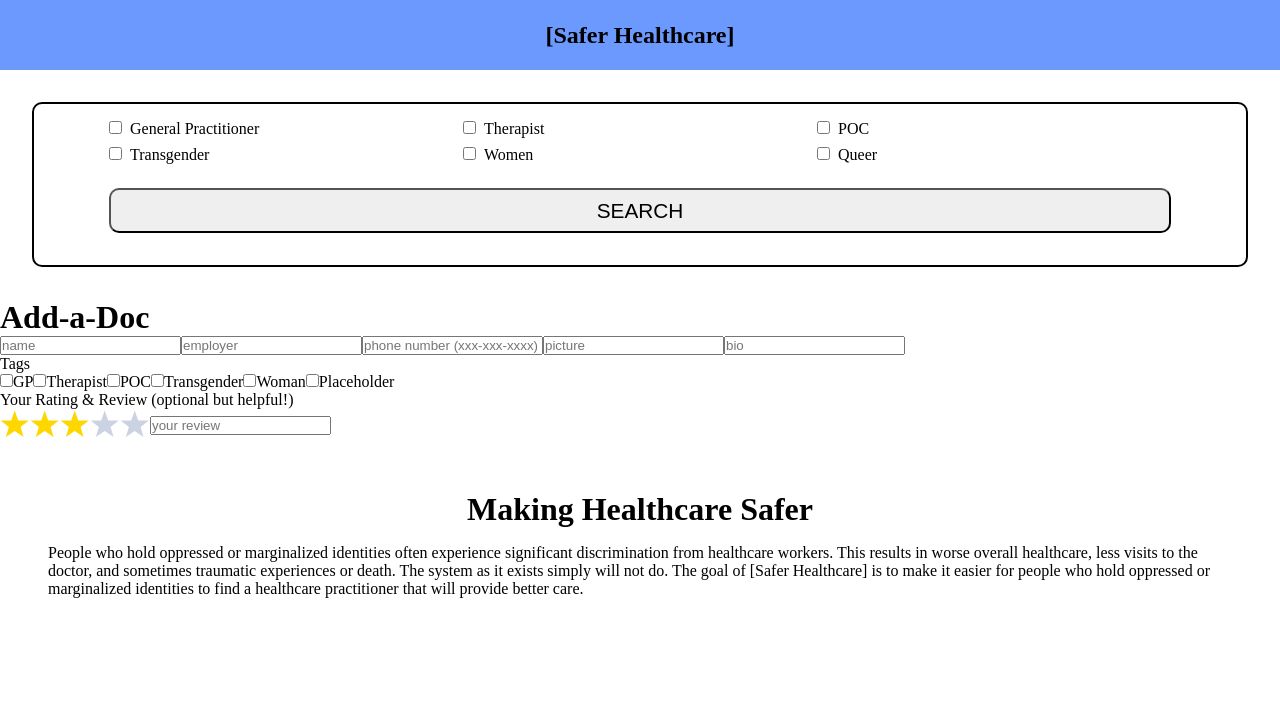
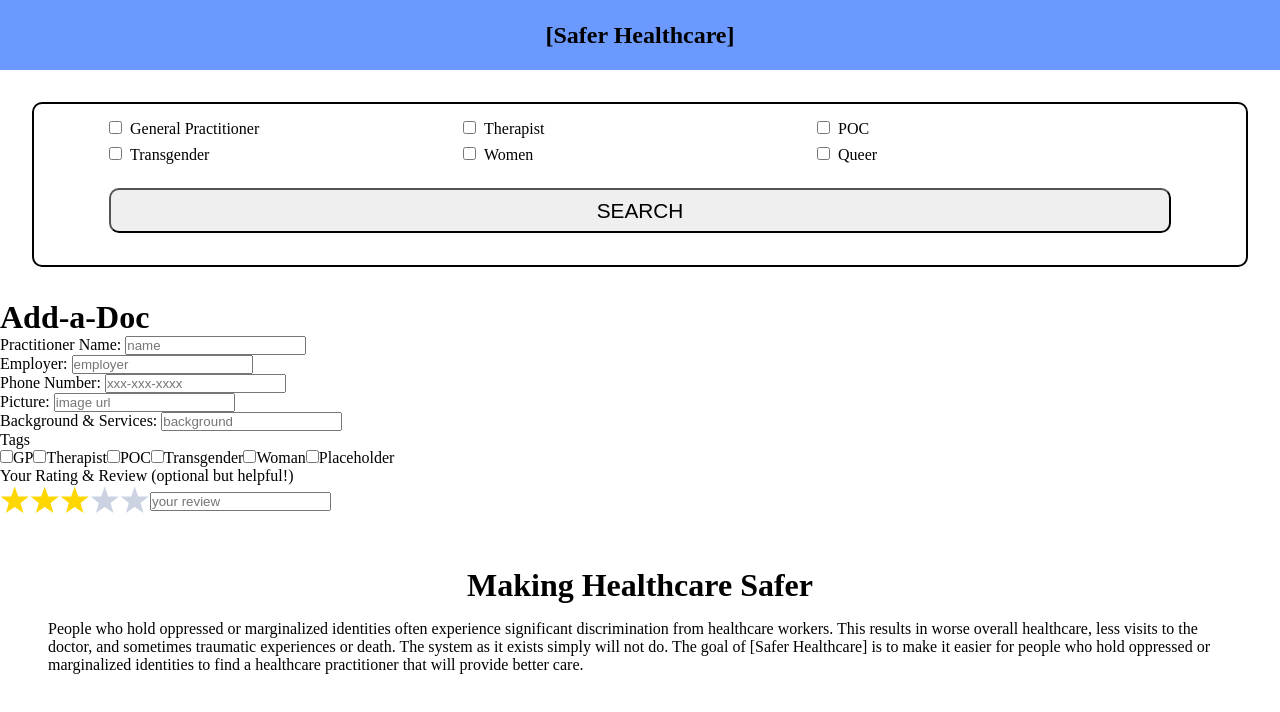
Before and after one commit to AwrenNuit/safer-care-coop, a React (Create React App) app: page / in a window 1280 px wide. Shown: the top 712 px of the page. Built offline with nearby package versions, Linux system fonts and the light colour scheme; no server answers; the database is empty.

Commit message:
set up main text inputs

```diff
--- a/src/components/AddPractitioner/NewPractitioner.js
+++ b/src/components/AddPractitioner/NewPractitioner.js
@@ -1,19 +1,63 @@
-import React, { useState } from 'react';
+import React, { useState } from "react";
 import StarRating from "react-star-ratings";
+import TextInput from "./TextInput";
 
 export default function NewPractitioner() {
+  const [bio, setBio] = useState("");
+  const [employer, setEmployer] = useState("");
+  const [image, setImage] = useState("");
+  const [name, setName] = useState("");
+  const [phoneNumber, setPhoneNumber] = useState("");
   const [starRating, setStarRating] = useState(3);
 
-  return(
+  const handleChange = (e, updateState) => updateState(e);
+
+  return (
     <>
       <form>
         <h1>Add-a-Doc</h1>
         <div>
-        <input type="text" placeholder="name" />
-        <input type="text" placeholder="employer" />
-        <input type="text" placeholder="phone number (xxx-xxx-xxxx)" />
-        <input type="text" placeholder="picture" />
-        <input type="text" placeholder="bio" />
+          <TextInput
+            thisValueSet={setName}
+            label="Practitioner Name: "
+            handleChange={handleChange}
+            placeholder="name"
+            type="text"
+            value={name}
+          />
+          <TextInput
+            thisValueSet={setEmployer}
+            label="Employer: "
+            handleChange={handleChange}
+            placeholder="employer"
+            type="text"
+            value={employer}
+          />
+          <TextInput
+            thisValueSet={setPhoneNumber}
+            label="Phone Number: "
+            handleChange={handleChange}
+            placeholder="xxx-xxx-xxxx"
+            type="text"
+            value={phoneNumber}
+          />
+          <TextInput
+            thisValueSet={setImage}
+            label="Picture: "
+            handleChange={handleChange}
+            placeholder="image url"
+            type="text"
+            value={image}
+          />
+          <TextInput
+            thisValueSet={setBio}
+            label="Background & Services: "
+            handleChange={handleChange}
+            placeholder="background"
+            type="text"
+            value={bio}
+          />
+
           <p>Tags</p>
           <label>
             <input type="checkbox" />
--- a/src/components/AddPractitioner/TextInput.js
+++ b/src/components/AddPractitioner/TextInput.js
@@ -1,9 +1,15 @@
-import React from 'react';
+import React from "react";
 
-export default function TextInput() {
-
-  return(
-    <>
-    </>
+export default function TextInput(props) {
+  return (
+    <div>
+      <label>{props.label}</label>
+      <input
+        onChange={(e) => props.handleChange(e.target.value, props.thisValueSet)}
+        placeholder={props.placeholder}
+        type={props.type}
+        value={props.value}
+      />
+    </div>
   );
 }
```
Lines whose indentation alone changed are shown as unchanged.
